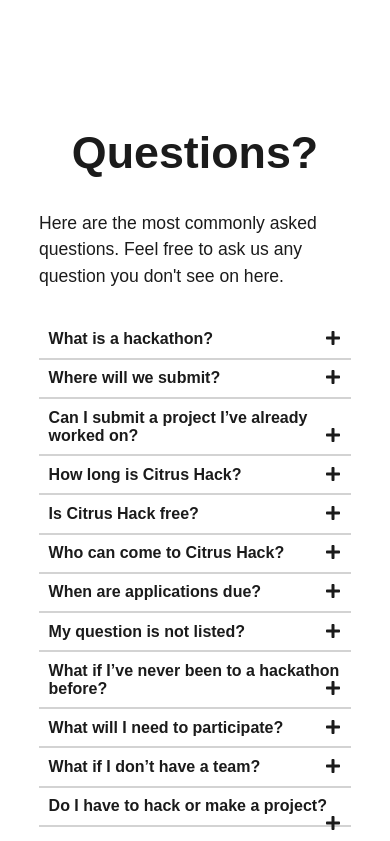
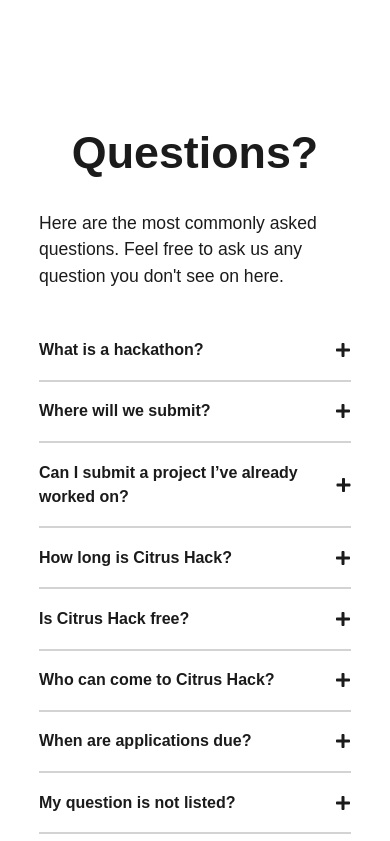
Before and after one commit to citrushack/Citrushack2021, a Next.js app: page /faq in a window 390 px wide. Shown: the top 841 px of the page. Built offline with nearby package versions, Linux system fonts and the light colour scheme; a web font is replaced by a local one; what react-auth-kit would draw is missing.

Commit message:
Fixed faq size

```diff
--- a/components/FaqSection.js
+++ b/components/FaqSection.js
@@ -18,7 +18,7 @@ export default class FaqSection extends Component {
         <div className={(this.state.open ? `${styles.accordionItem} ${styles.open}` : `${styles.accordionItem}`)} onClick={() => this.Toggle()}>
           <div className={styles.accordionItemHeading}>
             <div className={styles.accordionItemButton}>
-              {this.props.question} <FaPlus />
+              <p>{this.props.question}</p> <FaPlus />
             </div>
           </div>
           <div className={styles.accordionItemPanel}>
--- a/styles/Accordion.module.css
+++ b/styles/Accordion.module.css
@@ -26,12 +26,16 @@
   cursor: pointer;
   border-bottom: 2px solid lightgray;
   background-color: rgba(255, 255, 255, 0.882);
-  padding: 1.5rem 0.5rem;
+  display: flex;
+  justify-content: space-between;
+  align-items: center;
 }
 
+
 .accordionItemButton > svg {
-  float: right;
   transition: 0.15s ease;
+  min-width: 15px;
+  min-height: 15px;
 }
 
 .open .accordionItemButton > svg {
@@ -79,6 +83,14 @@
     font-size: 1rem;
   }
   .accordionItemButton{
-    padding: 0.6rem;
+    padding: 0.1rem 0;
+  }
+  .accordionItemButton p{
+    padding: 0 10px 0 0;
+    margin-right: 2px;
+  }
+  .open .accordionItemPanel{
+    font-size: 16px;
+    padding: 0 1rem;
   }
 }
```
